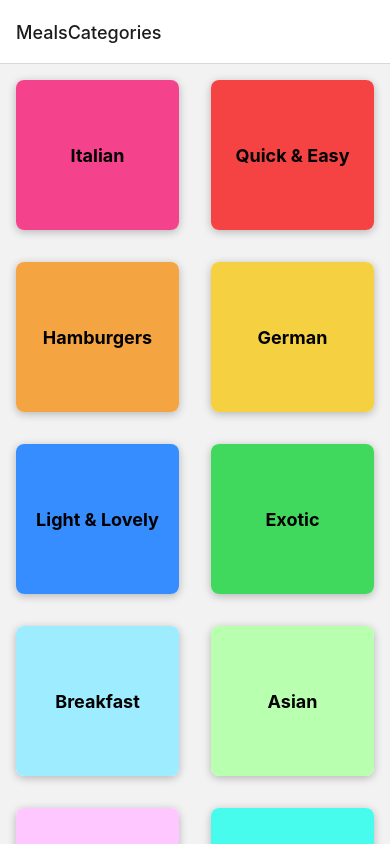
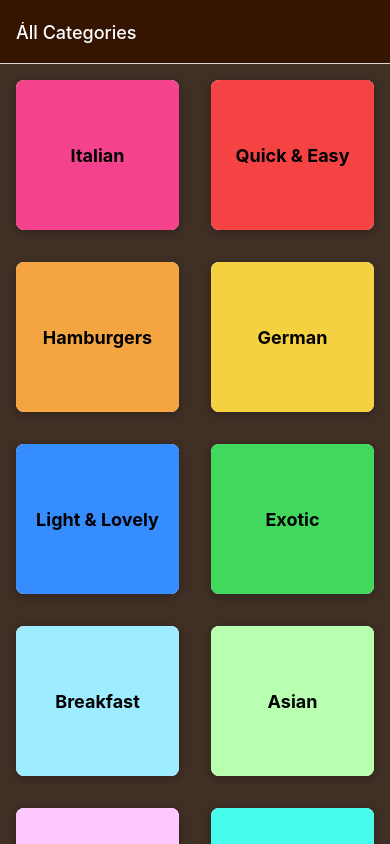
Before and after one commit to Harrytimbog/meals-native-app, a React Native app: screen / in a window 390 px wide. Built offline with nearby package versions, Linux system fonts and the light colour scheme.

Commit message:
Styling Screen Headers and Backgrounds

```diff
--- a/App.js
+++ b/App.js
@@ -12,8 +12,20 @@
     <>
       <StatusBar style="dark" />
       <NavigationContainer>
-        <Stack.Navigator>
-          <Stack.Screen name="MealsCategories" component={CategoriesScreen} />
+        <Stack.Navigator
+          screenOptions={{
+            headerStyle: { backgroundColor: "#351401" },
+            headerTintColor: "white",
+            contentStyle: { backgroundColor: "#3f2f25" },
+          }}
+        >
+          <Stack.Screen
+            name="MealsCategories"
+            component={CategoriesScreen}
+            options={{
+              title: "Áll Categories",
+            }}
+          />
           <Stack.Screen name="MealsOverview" component={MealsOverviewScreen} />
         </Stack.Navigator>
       </NavigationContainer>
```
